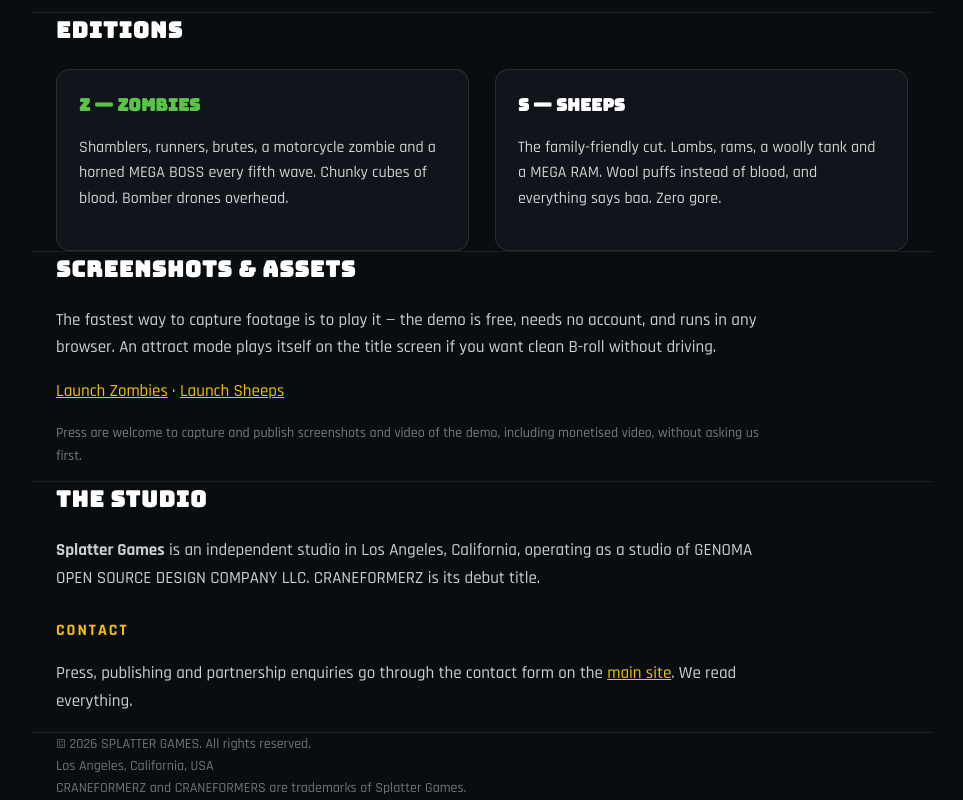
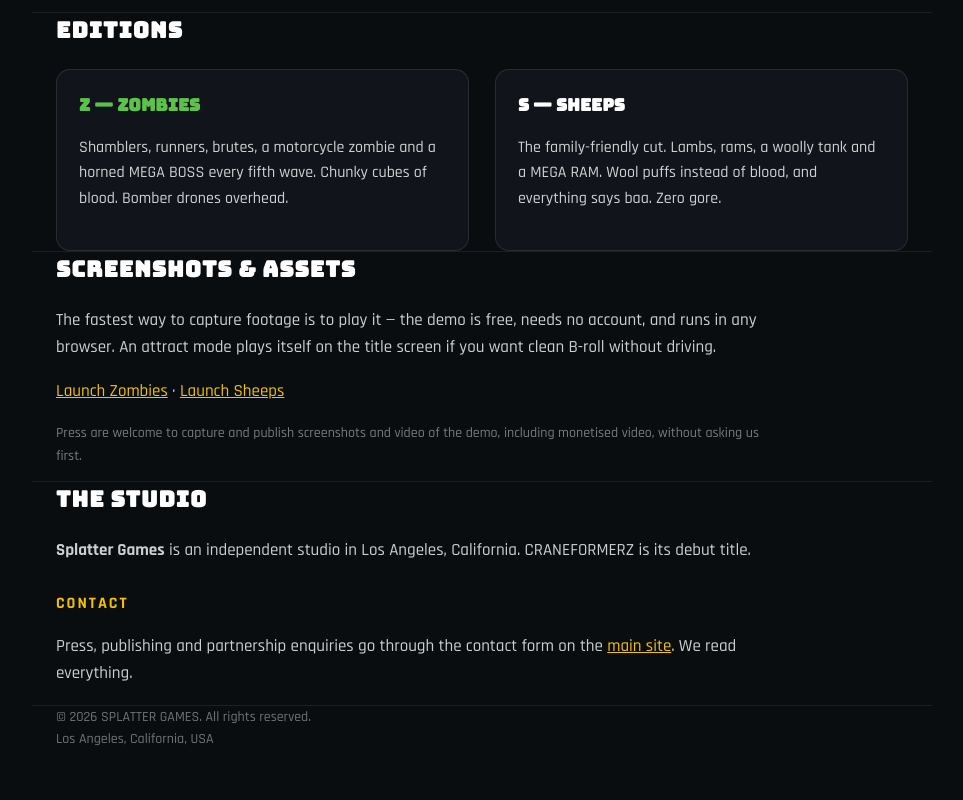
Before and after one commit to genoma-labs/craneformerz-play, a plain HTML site: page press.html in a window 1280 px wide. Shown: the part 1516-2316 px from the top of the page, without its empty margins (158-1121 px from the left). After the commit the page ends 2266 px from the top, so only its background shows below. Drawn offline with Linux system fonts and the light colour scheme.

Commit message:
footer cleanup

```diff
--- a/press.html
+++ b/press.html
@@ -54,7 +54,7 @@
 <section class="wrap">
   <h2>FACT SHEET</h2>
   <table>
-    <tr><td>Developer</td><td>Splatter Games — a studio of GENOMA OPEN SOURCE DESIGN COMPANY LLC</td></tr>
+    <tr><td>Developer</td><td>Splatter Games</td></tr>
     <tr><td>Based in</td><td>Los Angeles, California, USA</td></tr>
     <tr><td>Release</td><td>Browser demo available now. Steam and mobile planned.</td></tr>
     <tr><td>Platform</td><td>Any modern browser — desktop and phone. No install, no account.</td></tr>
@@ -128,8 +128,8 @@
 
 <section class="wrap">
   <h2>THE STUDIO</h2>
-  <p><b>Splatter Games</b> is an independent studio in Los Angeles, California, operating as a
-    studio of GENOMA OPEN SOURCE DESIGN COMPANY LLC. CRANEFORMERZ is its debut title.</p>
+  <p><b>Splatter Games</b> is an independent studio in Los Angeles, California.
+    CRANEFORMERZ is its debut title.</p>
   <h3>Contact</h3>
   <p>Press, publishing and partnership enquiries go through the contact form on the
     <a href="/#contact">main site</a>. We read everything.</p>
@@ -137,6 +137,5 @@
 
 <footer class="wrap">
   © 2026 SPLATTER GAMES. All rights reserved.<br>
-  Los Angeles, California, USA<br>
-  CRANEFORMERZ and CRANEFORMERS are trademarks of Splatter Games.
+  Los Angeles, California, USA
 </footer>
```
Also changed, not shown: index.html (+1 -3 lines).
